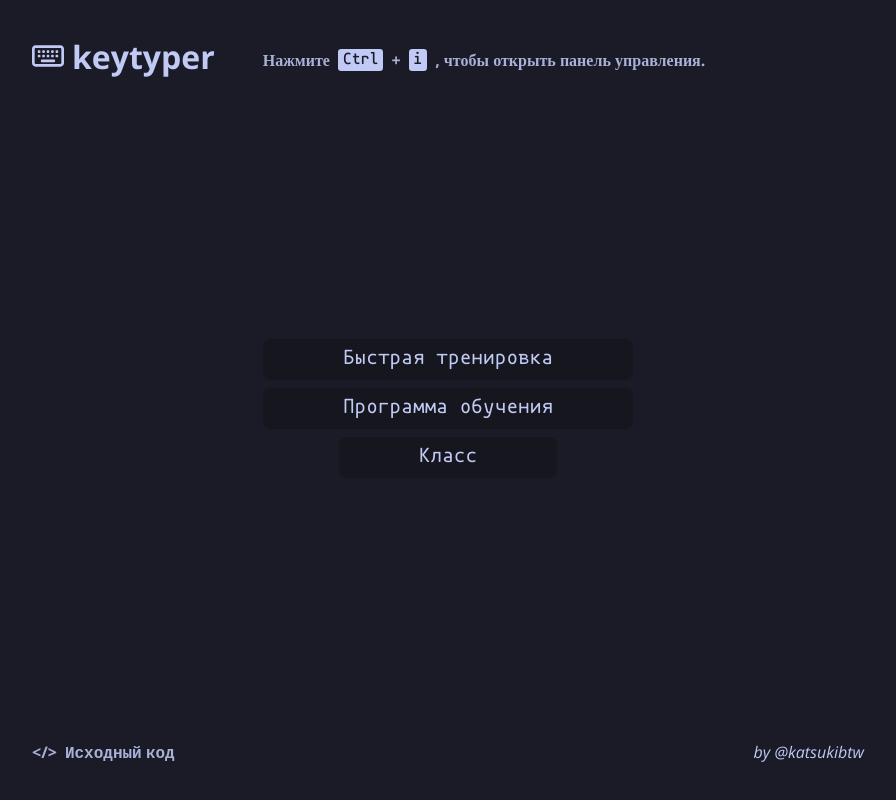
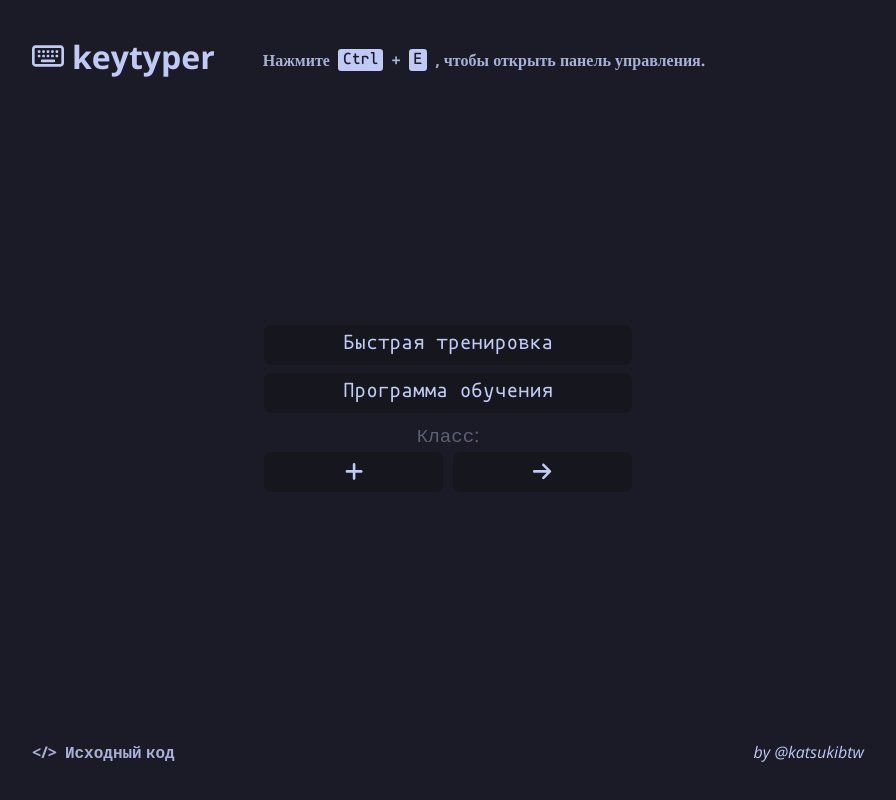
Before and after one commit to katsukibtw/keytyper, a React (Create React App) app: page /10v/skripko/keytyper in a window 1280 px wide. Shown: the whole page, without its empty margins (192-1088 px from the left). Built offline with nearby package versions, Linux system fonts and the light colour scheme.

Commit message:
Some minor interface things and fixes

```diff
--- a/src/App.js
+++ b/src/App.js
@@ -9,7 +9,7 @@
 import { useDispatch, useSelector } from 'react-redux';
 import { State } from "./store/reduce";
 import Cmd from './components/Cmd';
-import { faArrowLeft } from '@fortawesome/free-solid-svg-icons';
+import { faArrowLeft, faPlus, faArrowRight } from '@fortawesome/free-solid-svg-icons';
 import { FontAwesomeIcon } from '@fortawesome/react-fontawesome';
 import {
     BrowserRouter as Router,
@@ -30,7 +30,7 @@
 
 	useEffect(() => {
 		document.onkeydown = (e) => {
-			if (e.ctrlKey && e.key === "i") {
+			if (e.ctrlKey && e.key === "e") {
 				setShowCmd((s) => !s);
 				e.preventDefault();
 			}
@@ -51,12 +51,22 @@
                     <div className="index_links">
                         <Link className="route_link" to={`${indexPath}/training`}>Быстрая тренировка</Link>
                         <Link className="route_link" to={`${indexPath}/education`}>Программа обучения</Link>
-                        <Link className="route_link" to={`${indexPath}/classroom`}>Класс</Link>
+                        <div className="link_row">
+                            <div className="link_row__title">Класс:</div>
+                            <div className="link_row__links">
+                                <Link className="route_link gridded" to={`${indexPath}/classroom`}>
+                                    <FontAwesomeIcon icon={faPlus} />
+                                </Link>
+                                <Link className="route_link gridded" to={`${indexPath}/classroom`}>
+                                    <FontAwesomeIcon icon={faArrowRight} />
+                                </Link>
+                            </div>
+                        </div>
                     </div>
                 }/>
-                <Route path={`${indexPath}/training`} element={<RouteTraining />}/>
-                <Route path={`${indexPath}/education`} element={<Education />}/>
-                <Route path={`${indexPath}/classroom`} element={<Education />}/>
+                <Route path={`${indexPath}/training`} element={<RouteTraining setShowCmd={setShowCmd}/>}/>
+                <Route path={`${indexPath}/education`} element={<Education setShowCmd={setShowCmd}/>}/>
+                <Route path={`${indexPath}/classroom`} element={<Education setShowCmd={setShowCmd}/>}/>
                 <Route index element={<Navigate to="/10v/skripko/keytyper" />}/>
             </Routes>
 
@@ -66,7 +76,25 @@
 	);
 }
 
-const Education = () => {
+const Education = (props) => {
+	const {
+        time: { timerId, timer },
+        word: { currWord, typedWord, activeWordRef },
+    } = useSelector((state) => state);
+    const dispatch = useDispatch();
+
+	useEffect(() => {
+		document.onkeydown = (e) => {
+			if (e.ctrlKey && e.key === "e") {
+				props.setShowCmd((s) => !s);
+				e.preventDefault();
+			}
+        };
+		return () => {
+			document.onkeydown = null;
+		};
+	}, [dispatch]);
+
     return (
         <div className="dummydiv">placeholder
             <Link className="exit_btn" to={indexPath}>
--- a/src/actions/recordTest.js
+++ b/src/actions/recordTest.js
@@ -8,7 +8,7 @@
 import { resetTest } from "./resetTest";
 import { startTimer } from "./startTimer";
 
-const handleBackspace = (ctrlKey: boolean) => {
+const handleBackspace = (ctrlKey) => {
     const { dispatch, getState } = store;
     const {
         word: { typedWord, activeWordRef, typedHistory, wordList },
@@ -20,7 +20,7 @@
         currWordEl.previousElementSibling.classList.remove("right", "wrong");
         if (ctrlKey) {
             currWordEl.previousElementSibling.childNodes.forEach(
-                (char: HTMLSpanElement) => {
+                (char) => {
                     char.classList.remove("wrong", "right");
                 }
             );
--- a/src/components/Header.js
+++ b/src/components/Header.js
@@ -163,7 +163,7 @@
                 ))}
             </div>
 			<div className={showButtons ? "hidden advice" : "advice"}>
-				Нажмите <div className="advice__button">Ctrl</div> + <div className="advice__button">i</div> , чтобы открыть панель управления.
+				Нажмите <div className="advice__button">Ctrl</div> + <div className="advice__button">E</div> , чтобы открыть панель управления.
 			</div>
 		</div>
 	);
--- a/src/components/RouteTesting.js
+++ b/src/components/RouteTesting.js
@@ -10,7 +10,8 @@
 import { recordTest } from "../actions/recordTest";
 import Cmd from './Cmd';
 
-export default function RouteTesting() {
+export default function RouteTesting(props) {
+
 	const {
         time: { timerId, timer },
         word: { currWord, typedWord, activeWordRef },
@@ -20,7 +21,10 @@
 
 	useEffect(() => {
 		document.onkeydown = (e) => {
-			if (
+			if (e.ctrlKey && e.key === "e") {
+				props.setShowCmd((s) => !s);
+				e.preventDefault();
+			} else if (
                 e.key.length === 1 ||
                 e.key === "Backspace" ||
                 e.key === "Tab"
--- a/src/components/TestWrapper.js
+++ b/src/components/TestWrapper.js
@@ -5,9 +5,10 @@
 import { setRef, setCaretRef } from "../store/actions";
 import { State } from "../store/reduce";
 import { Link } from "react-router-dom";
-import { faArrowLeft } from '@fortawesome/free-solid-svg-icons';
+import { faArrowLeft, faArrowRotateLeft } from '@fortawesome/free-solid-svg-icons';
 import { FontAwesomeIcon } from '@fortawesome/react-fontawesome';
 import { indexPath } from "../App";
+import { resetTest } from '../actions/resetTest';
 
 export default function TestWrapper() {
 	const {
@@ -23,6 +24,12 @@
         dispatch(setRef(activeWord));
         dispatch(setCaretRef(caretRef));
     }, [dispatch]);
+
+    const handleResetClick = () => {
+        if (timer) {
+            resetTest();
+        }
+    }
 
 	return (
 		<div className="test">
@@ -79,11 +86,17 @@
                 })}
             </div>
 			<div className={timerId ? "hidden advice" : "advice"}>
-				Нажмите <div className="advice__button">Ctrl</div> + <div className="advice__button">i</div> , чтобы открыть панель управления.
+				Нажмите <div className="advice__button">Ctrl</div> + <div className="advice__button">E</div> , чтобы открыть панель управления.
 			</div>
-            <Link className={timerId ? "hidden exit_btn" : "exit_btn"} to={indexPath}>
-                <FontAwesomeIcon icon={faArrowLeft} />
-            </Link>
+            {timerId ?
+                <button className="reset_btn" onClick={handleResetClick}>
+                    <FontAwesomeIcon icon={faArrowRotateLeft} />
+                </button>
+                :
+                <Link className="exit_btn" to={indexPath}>
+                    <FontAwesomeIcon icon={faArrowLeft} />
+                </Link>
+            }
         </div>
 	);
 }
--- a/src/styles/App.scss
+++ b/src/styles/App.scss
@@ -58,14 +58,23 @@
 
 		.route_link {
 			font-family: var(--fc);
-			padding: .5rem 5rem;
+			// padding: .5rem 5rem;
 			background-color: var(--bg-btn);
 			color: var(--fg);
+			width: 23rem;
+			height: 2.5rem;
+			display: flex;
+			align-items: center;
+			justify-content: center;
 			border-radius: .5rem;
 			font-size: 1.3rem;
 			text-decoration: none;
 			transition: .4s ease;
 			font-style: normal;
+
+			&.gridded {
+				width: 11.2rem;
+			}
 
 			&:hover {
 				background-color: var(--clr);
@@ -73,5 +82,25 @@
 				transition: .4s ease;
 			}
 		}
+
+		.link_row {
+			display: flex;
+			width: 23rem;
+			flex-direction: column;
+			gap: .25rem 0;
+
+			&__title {
+				font-style: normal;
+				font-size: 1.2rem;
+				text-align: center;
+				color: var(--fg-darker);
+			}
+
+			&__links {
+				display: inherit;
+				flex-direction: row;
+				justify-content: space-between;
+			}
+		}
 	}
 }
--- a/src/styles/Footer.scss
+++ b/src/styles/Footer.scss
@@ -30,9 +30,9 @@
 		font-style: italic;
 		font-weight: 200;
 	}
+
+	&.hidden {
+		opacity: 0;
+		transition: .4s ease;
+	}
 }
-
-.hidden {
-	opacity: 0;
-	transition: .4s ease;
-}
--- a/src/styles/TestWrapper.scss
+++ b/src/styles/TestWrapper.scss
@@ -3,7 +3,7 @@
 	margin-inline: auto;
 	flex-grow: 1;
 	display: flex;
-	// align-items: center;
+	align-items: start center;
 	flex-direction: column;
 	justify-content: center;
 	font-size: 1.3rem;
@@ -99,6 +99,12 @@
 		color: var(--fg-dark);
 		margin: 1rem 0 0;
 
+		&.hidden {
+			transform: translateY(10rem);
+			opacity: 0;
+			transition: .4s ease;
+		}
+
 		.advice__button {
 			font-family: var(--fc);
 			background-color: var(--fg);
@@ -115,30 +121,43 @@
 		padding: .7rem 2.5rem;
 		border-radius: .6rem;
 		transition: .4s ease;
+		border: 0;
+		opacity: .5;
 
 		&:hover {
+			opacity: 1;
 			color: var(--bg);
 			background-color: var(--clr);
 			transition: .4s ease;
 		}
 	}
 
-	.restart_btn {
-		width: 6rem;
-		height: 3rem;
-		align-self: center;
-		font-size: 1.1rem;
-		background: var(--bg);
-		color: var(--fg-darker);
-		font-weight: 700;
-		border-radius: .4rem;
+	.reset_btn {
+		color: var(--fg);
+		margin: 2rem auto 0;
+		font-size: 1.4rem;
+		background-color: var(--bg-btn);
+		padding: .7rem 2.5rem;
+		border-radius: .6rem;
+		transition: .4s ease;
 		border: 0;
-		transition: .4s;
+		opacity: .5;
+		animation: move .4s ease forwards;
+
+		@keyframes move {
+			0% {
+				transform: translateY(0);
+			}
+			100% {
+				transform: translateY(-6vh);
+			}
+		}
 
 		&:hover {
-			background: var(--clr);
 			color: var(--bg);
-			transition: .4s;
+			background-color: var(--clr);
+			transition: .4s ease;
+			opacity: 1;
 		}
 	}
 }
```
